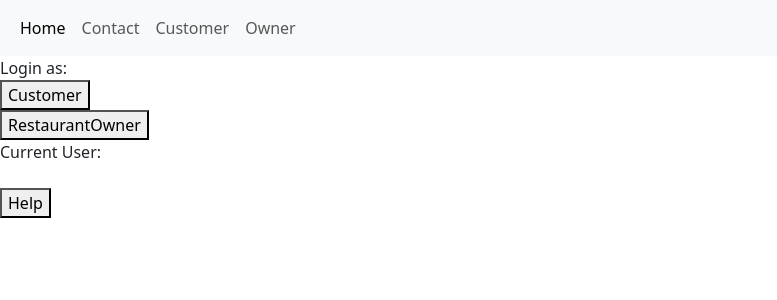
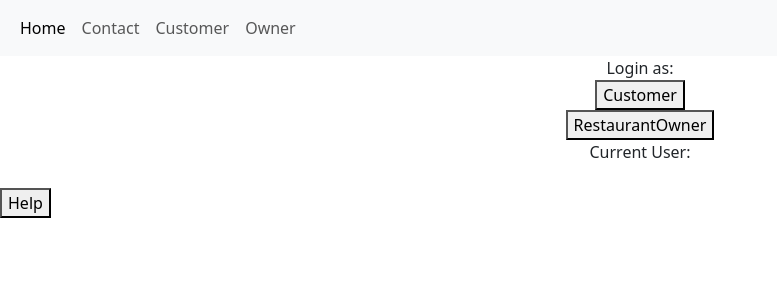
Before and after one commit to NukriSh/DineZone, an Angular app: page /home in a window 1280 px wide. Shown: the top 300 px of the page, without its empty margins (0-777 px from the left). Built offline with nearby package versions, Linux system fonts and the light colour scheme.

Commit message:
removed go to from login buttons

```diff
--- a/src/app/home-page/home-page.component.html
+++ b/src/app/home-page/home-page.component.html
@@ -1,12 +1,14 @@
-<div>
+<div style="margin: 0 auto; text-align: center; width: 50%;">
     <div>
         Login as:
     </div>
     <div>
-        <button (click)="setUser('Customer'); authService.logIn(); goToCustomer()" [disabled]="customerView">Customer</button>
+        <!-- <button (click)="setUser('Customer'); authService.logIn(); goToCustomer()" [disabled]="customerView">Customer</button> -->
+        <button (click)="setUser('Customer'); authService.logIn();" [disabled]="customerView">Customer</button>
     </div>
     <div>
-        <button (click)="setUser('RestaurantOwner'); authService.logIn(); goToOwner()" [disabled]="restaurantOwnerView">RestaurantOwner</button>
+        <!-- <button (click)="setUser('RestaurantOwner'); authService.logIn(); goToOwner()" [disabled]="restaurantOwnerView">RestaurantOwner</button> -->
+        <button (click)="setUser('RestaurantOwner'); authService.logIn();" [disabled]="restaurantOwnerView">RestaurantOwner</button>
     </div>
     <div>
         Current User: {{currentUser()}}
--- a/src/app/home-page/home-page.component.ts
+++ b/src/app/home-page/home-page.component.ts
@@ -36,5 +36,4 @@ export class HomePageComponent {
     this.router.navigate(['/customer']);
   }
 
-
 }
```
